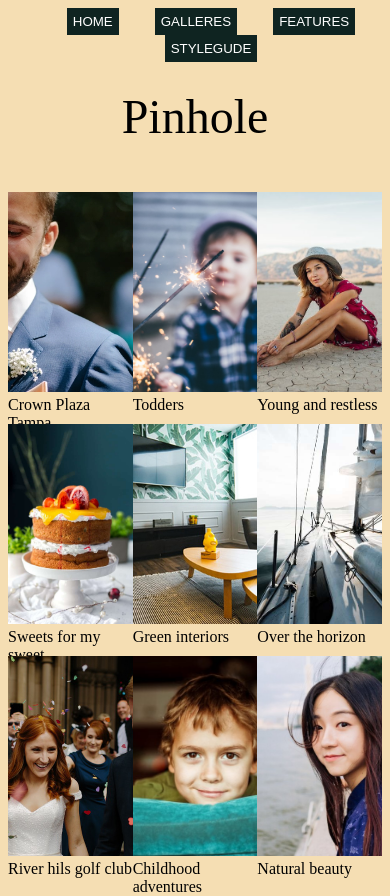
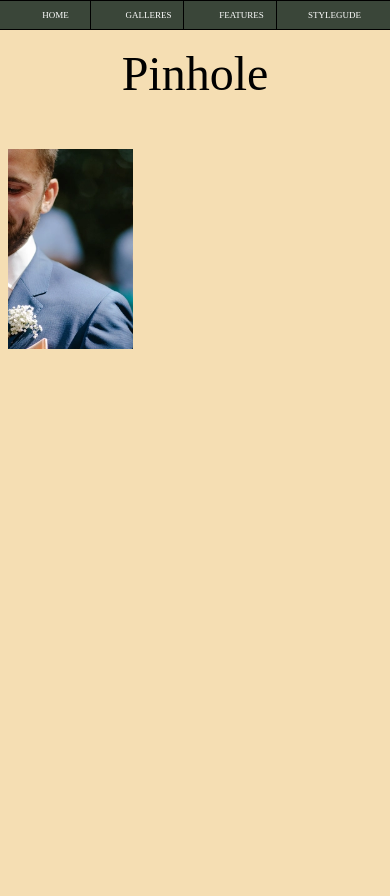
Before and after one commit to ameer-ali-jamali/Assignment-10-Images-Gallery-HTML-CSS, a plain HTML site: page index.html in a window 390 px wide. After the commit the page ends 844 px from the top, so only its background shows below. Drawn offline with Linux system fonts and the light colour scheme; a web font is replaced by a local one.

Commit message:
responsive-navbar

```diff
--- a/index.html
+++ b/index.html
@@ -6,26 +6,25 @@
     <meta http-equiv="X-UA-Compatible" content="IE=edge" />
     <meta name="viewport" content="width=device-width, initial-scale=1.0" />
     <title>Document</title>
-    <link rel="stylesheet" href="style.css" />
+    <link rel="stylesheet" href="style.css">
 </head>
 
 <body>
-
     <main>
         <nav>
-            <button>HOME</button>
-            <button>GALLERES</button>
-            <button>FEATURES</button>
-            <button>STYLEGUDE</button>
+            <a class="nav-home-btn" href="#" target="_blank">HOME</a>
+            <a class="nav-galleres-btn" href="#" target="_blank">GALLERES</a>
+            <a class="nav-feature-btn"href="#" target="_blank">FEATURES</a>
+            <a class="nav-stylegude-btn" href="#" target="_blank">STYLEGUDE</a>
         </nav>
-     <p>
+        <p>
             Pinhole
         </p>
 
         <div class="container">
             <figure class="item1">
                 <img src="./images/wedding-couple.jpg" alt="" />
-                <figcaption>Crown Plaza Tampa</figcaption>
+                <!-- <figcaption>Crown Plaza Tampa</figcaption>
             </figure>
             <figure class="item2">
                 <img src="./images/boy.jpg" alt="" />
@@ -61,7 +60,7 @@
             <figure class="item9">
                 <img src="./images/happy-women.jpg" alt="" />
                 <figcaption>Natural beauty</figcaption>
-            </figure>
+            </figure> -->
 
 
         </div>
--- a/style.css
+++ b/style.css
@@ -4,14 +4,26 @@
 }
 nav {
   text-align: center;
+  border: solid brown 1px;
+  display: flex;
+  /* justify-content: center; */
+
 }
-button {
+a{
     display: inline;
-    border: none;
-    margin-left: 32px;
-    background-color: #0f2421;
+    font-size: xx-small;
+    background-color: #3a4639;
     color: white;
-    padding: 6px;
+    border: solid black 1px;
+    padding: 9px;
+    margin: -12px;
+    flex: 1;
+    margin-top: -9px;
+    text-decoration: none;
+    text-align: center;
+}
+body{
+    font-size: 10px;
 }
 button:hover {
     background-color: rgb(79 205 79);
@@ -39,6 +51,7 @@ img {
 img:hover {
     transition: 2s;
     transform: scale(1.9, 1.8) rotate(360deg);
+
   }
 
 
```
